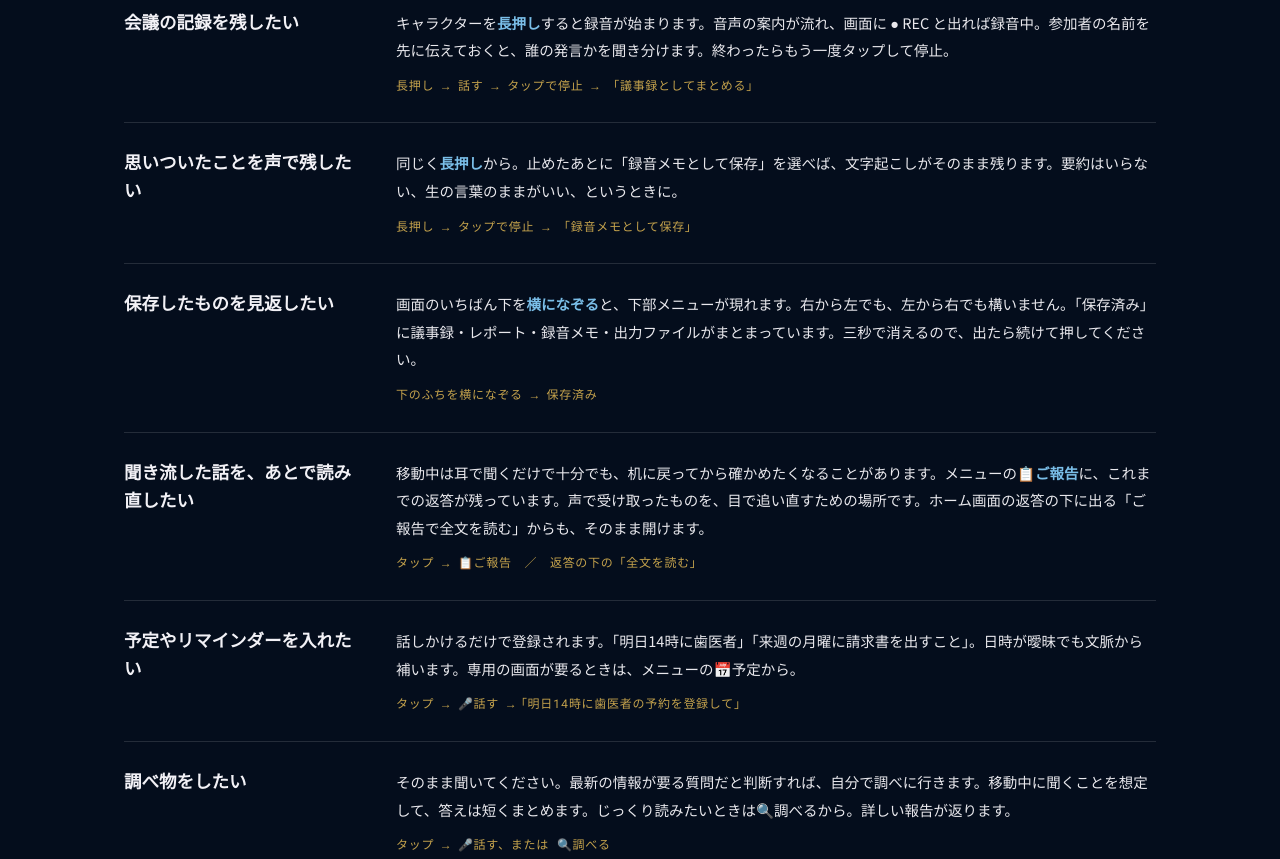
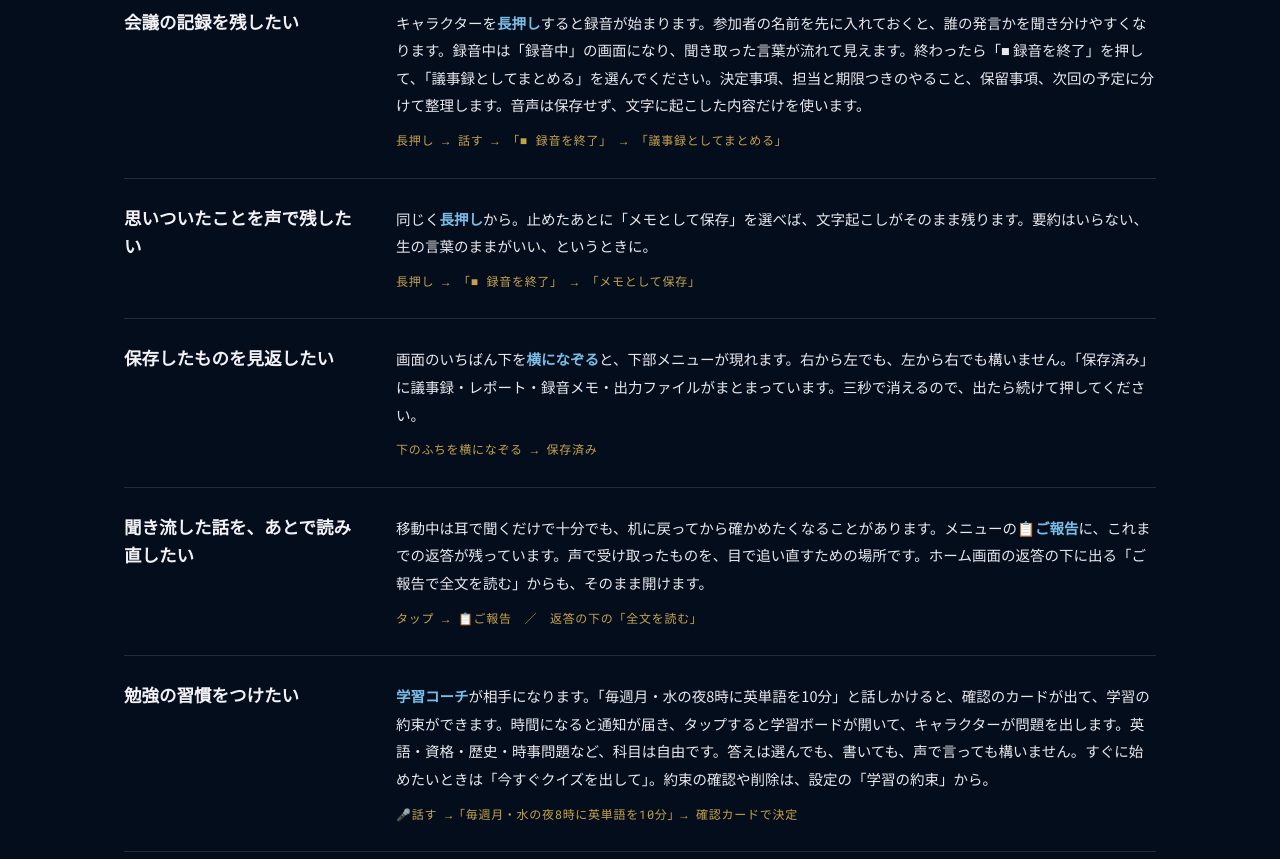
Before and after one commit to codebluetokyo-commits/buddyai, a plain HTML site: page help.html in a window 1280 px wide. Shown: the part 1680-2539 px from the top of the page. Drawn offline with Linux system fonts and the light colour scheme; a web font is replaced by a local one.

Commit message:
Add files via upload

```diff
--- a/help.html
+++ b/help.html
@@ -215,14 +215,14 @@ footer a:hover{color:var(--paper)}
 
       <div class="qa-item" style="border-color:var(--line)">
         <div class="qa-q" style="color:var(--paper)">会議の記録を残したい</div>
-        <div class="qa-a" style="color:rgba(242,241,246,.96)">キャラクターを<b style="color:var(--sky)">長押し</b>すると録音が始まります。音声の案内が流れ、画面に ● REC と出れば録音中。参加者の名前を先に伝えておくと、誰の発言かを聞き分けます。終わったらもう一度タップして停止。
-        <span class="step">長押し → 話す → タップで停止 → 「議事録としてまとめる」</span></div>
+        <div class="qa-a" style="color:rgba(242,241,246,.96)">キャラクターを<b style="color:var(--sky)">長押し</b>すると録音が始まります。参加者の名前を先に入れておくと、誰の発言かを聞き分けやすくなります。録音中は「録音中」の画面になり、聞き取った言葉が流れて見えます。終わったら「■ 録音を終了」を押して、「議事録としてまとめる」を選んでください。決定事項、担当と期限つきのやること、保留事項、次回の予定に分けて整理します。音声は保存せず、文字に起こした内容だけを使います。
+        <span class="step">長押し → 話す → 「■ 録音を終了」 → 「議事録としてまとめる」</span></div>
       </div>
 
       <div class="qa-item" style="border-color:var(--line)">
         <div class="qa-q" style="color:var(--paper)">思いついたことを声で残したい</div>
-        <div class="qa-a" style="color:rgba(242,241,246,.96)">同じく<b style="color:var(--sky)">長押し</b>から。止めたあとに「録音メモとして保存」を選べば、文字起こしがそのまま残ります。要約はいらない、生の言葉のままがいい、というときに。
-        <span class="step">長押し → タップで停止 → 「録音メモとして保存」</span></div>
+        <div class="qa-a" style="color:rgba(242,241,246,.96)">同じく<b style="color:var(--sky)">長押し</b>から。止めたあとに「メモとして保存」を選べば、文字起こしがそのまま残ります。要約はいらない、生の言葉のままがいい、というときに。
+        <span class="step">長押し → 「■ 録音を終了」 → 「メモとして保存」</span></div>
       </div>
 
       <div class="qa-item" style="border-color:var(--line)">
@@ -235,6 +235,12 @@ footer a:hover{color:var(--paper)}
         <div class="qa-q" style="color:var(--paper)">聞き流した話を、あとで読み直したい</div>
         <div class="qa-a" style="color:rgba(242,241,246,.96)">移動中は耳で聞くだけで十分でも、机に戻ってから確かめたくなることがあります。メニューの<b style="color:var(--sky)">📋ご報告</b>に、これまでの返答が残っています。声で受け取ったものを、目で追い直すための場所です。ホーム画面の返答の下に出る「ご報告で全文を読む」からも、そのまま開けます。
         <span class="step">タップ → 📋ご報告　／　返答の下の「全文を読む」</span></div>
+      </div>
+
+      <div class="qa-item" style="border-color:var(--line)">
+        <div class="qa-q" style="color:var(--paper)">勉強の習慣をつけたい</div>
+        <div class="qa-a" style="color:rgba(242,241,246,.96)"><b style="color:var(--sky)">学習コーチ</b>が相手になります。「毎週月・水の夜8時に英単語を10分」と話しかけると、確認のカードが出て、学習の約束ができます。時間になると通知が届き、タップすると学習ボードが開いて、キャラクターが問題を出します。英語・資格・歴史・時事問題など、科目は自由です。答えは選んでも、書いても、声で言っても構いません。すぐに始めたいときは「今すぐクイズを出して」。約束の確認や削除は、設定の「学習の約束」から。
+        <span class="step">🎤話す →「毎週月・水の夜8時に英単語を10分」→ 確認カードで決定</span></div>
       </div>
 
       <div class="qa-item" style="border-color:var(--line)">
@@ -349,6 +355,10 @@ footer a:hover{color:var(--paper)}
         <div class="qa-a" style="color:rgba(242,241,246,.96)">設定の「画面ロック」を入れると、いたずら操作を防げます。カバンの中での誤動作にも。</div>
       </div>
       <div class="qa-item" style="border-color:var(--line)">
+        <div class="qa-q" style="color:var(--paper)">無料でどこまで使える？</div>
+        <div class="qa-a" style="color:rgba(242,241,246,.96)">1日あたり、会話5回・翻訳15回・写真の読み取り3回・リサーチ3回・議事録1回・学習コーチ1回まで無料です。日本時間の0時に戻ります。プレミアム（月額980円）なら、回数を気にせず使えます。</div>
+      </div>
+      <div class="qa-item" style="border-color:var(--line)">
         <div class="qa-q" style="color:var(--paper)">それでも解決しないとき</div>
         <div class="qa-a" style="color:rgba(242,241,246,.96)">サポートページからご連絡ください。返信までお時間をいただくことがありますが、必ず目を通しています。</div>
       </div>
```
